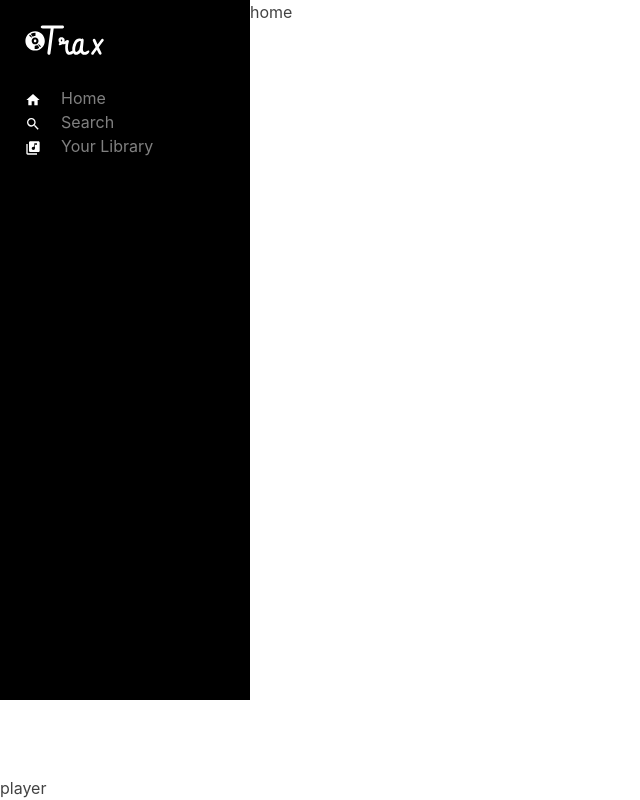
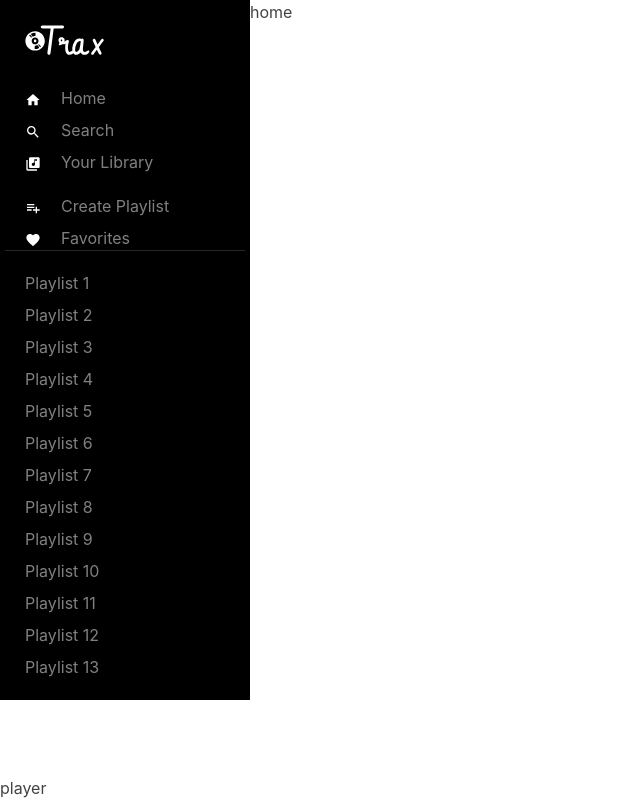
Before and after one commit to olivcamj/fullstack-music, a Next.js app: page / in a window 1280 px wide. Shown: the whole page, without its empty margins (0-640 px from the left). Built offline with nearby package versions, Linux system fonts and the light colour scheme.

Commit message:
feat: music menu

```diff
--- a/components/sidebar.tsx
+++ b/components/sidebar.tsx
@@ -38,6 +38,21 @@
   },
 ];
 
+const musicMenu = [
+  {
+    name: "Create Playlist",
+    icon: MdPlaylistAdd,
+    route: "/playlist",
+  },
+  {
+    name: "Favorites",
+    icon: MdFavorite,
+    route: "/favorites",
+  },
+];
+
+const playlists = new Array(30).fill(1).map((_, i) => `Playlist ${i + 1}`);
+
 const Sidebar = () => {
   return (
     <Box
@@ -47,12 +62,12 @@
       paddingX="5px"
       color="gray"
     >
-      <Box paddingY="20px">
+      <Box paddingY="20px" height="100%">
         <Box width="120px" marginBottom="20px" paddingX="20px">
           <NextImage src="/logo.svg" height={60} width={120} />
         </Box>
         <Box marginBottom="20px">
-          <List space={2}>
+          <List spacing={2}>
             {navMenu.map((menu) => (
               <ListItem paddingX="20px" fontSize="16px" key={menu.name}>
                 <LinkBox>
@@ -71,6 +86,40 @@
             ))}
           </List>
         </Box>
+        <Box marginTop="20px">
+          <List spacing={2}>
+            {musicMenu.map((item) => (
+              <ListItem paddingX="20px" fontSize="16px" key={item.name}>
+                <LinkBox>
+                  <NextLink href={item.route} passHref>
+                    <LinkOverlay>
+                      <ListIcon
+                        as={item.icon}
+                        color="white"
+                        marginRight="20px"
+                      />
+                      {item.name}
+                    </LinkOverlay>
+                  </NextLink>
+                </LinkBox>
+              </ListItem>
+            ))}
+          </List>
+        </Box>
+        <Divider color="gray.800" />
+        <Box height="66%" overflowY="auto" paddingY="20px">
+          <List spacing={2}>
+            {playlists.map((playlist) => (
+              <ListItem paddingX="20px" key={playlist}>
+                <LinkBox>
+                  <NextLink href="/" passHref>
+                    <LinkOverlay>{playlist}</LinkOverlay>
+                  </NextLink>
+                </LinkBox>
+              </ListItem>
+            ))}
+          </List>
+        </Box>
       </Box>
     </Box>
   );
```
Also changed, not shown: components/dist/sidebar.js (added).
